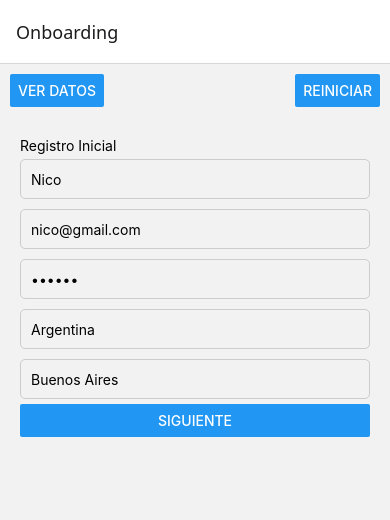
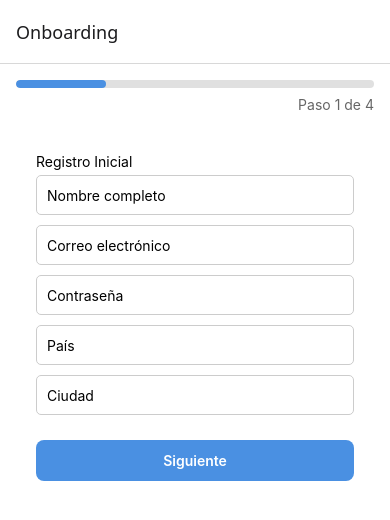
Before and after one commit to nicogomez94/unveilapp, a React Native app: screen /Onboarding in a window 390 px wide. Shown: the top 520 px of the page. Built offline with nearby package versions, Linux system fonts and the light colour scheme.

Commit message:
se añadio funcionalidad de progress indicator para navegacion

```diff
--- a/src/features/onboarding/components/CurriculumPreviewStep.jsx
+++ b/src/features/onboarding/components/CurriculumPreviewStep.jsx
@@ -2,7 +2,7 @@ import React from 'react';
 import { View, Text, StyleSheet, TouchableOpacity } from 'react-native';
 import { useOnboarding } from '../viewmodels/useOnboarding';
 
-const CurriculumPreviewStep = ({ onFinish }) => {
+const CurriculumPreviewStep = ({ onFinish, onPrevious }) => { // Añadir onPrevious
   // Obtiene los datos del onboarding desde el ViewModel
   const { onboardingData } = useOnboarding();
 
@@ -35,9 +35,21 @@ const CurriculumPreviewStep = ({ onFinish }) => {
         <Text>Reseñas: N/A</Text>
         <Text>Nivel: Principiante</Text>
 
-        <TouchableOpacity style={styles.finishButton} onPress={onFinish}>
+        <View style={styles.navigationButtons}>
+          <TouchableOpacity
+            style={[styles.button, styles.backButton]}
+            onPress={onPrevious}
+          >
+            <Text style={styles.backButtonText}>Atrás</Text>
+          </TouchableOpacity>
+
+          <TouchableOpacity
+            style={[styles.button, styles.finishButton]}
+            onPress={onFinish}
+          >
             <Text style={styles.finishButtonText}>Finalizar Onboarding</Text>
-        </TouchableOpacity>
+          </TouchableOpacity>
+        </View>
     </View>
   );
 };
@@ -62,12 +74,28 @@ const styles = StyleSheet.create({
     marginTop: 20,
     marginBottom: 10,
   },
-  finishButton: {
-    backgroundColor: '#4a90e2',
+  navigationButtons: {
+    flexDirection: 'row',
+    justifyContent: 'space-between',
+    marginTop: 30,
+  },
+  button: {
     padding: 15,
     borderRadius: 8,
     alignItems: 'center',
-    marginTop: 30,
+    flex: 1,
+    marginHorizontal: 5,
+  },
+  backButton: {
+    backgroundColor: '#e0e0e0',
+  },
+  backButtonText: {
+    color: '#000',
+    fontWeight: 'bold',
+    fontSize: 16,
+  },
+  finishButton: {
+    backgroundColor: '#4a90e2',
   },
   finishButtonText: {
     color: 'white',
--- a/src/features/onboarding/components/InterestSelectionStep.jsx
+++ b/src/features/onboarding/components/InterestSelectionStep.jsx
@@ -1,5 +1,5 @@
 import React, { useState } from 'react';
-import { View, Text, TouchableOpacity, StyleSheet, FlatList, Alert } from 'react-native';
+import { View, Text, TouchableOpacity, StyleSheet, ScrollView, Alert } from 'react-native';
 import { useOnboarding } from '../viewmodels/useOnboarding';
 
 const interesesData = [
@@ -13,12 +13,10 @@ const interesesData = [
     'Eventos Locales',
 ];
 
-const InterestSelectionStep = ({ onNext }) => {
-  const { saveStepData } = useOnboarding();
-  // Estado para almacenar los intereses seleccionados
-  const [selectedInterests, setSelectedInterests] = useState([]);
+const InterestSelectionStep = ({ onNext, onPrevious }) => {
+  const { onboardingData, updateStepData } = useOnboarding();
+  const [selectedInterests, setSelectedInterests] = useState(onboardingData.interests || []);
 
-  // Función para agregar o quitar un interés de la lista de seleccionados
   const toggleInterest = (interest) => {
     if (selectedInterests.includes(interest)) {
         setSelectedInterests(selectedInterests.filter((item) => item !== interest));
@@ -27,11 +25,10 @@ const InterestSelectionStep = ({ onNext }) => {
     }
   };
 
-  // Función para pasar al siguiente paso, enviando los intereses seleccionados
   const handleNext = () => {
     if (selectedInterests.length > 0) {
       console.log('Intereses seleccionados:', selectedInterests);
-      saveStepData({ interests: selectedInterests });
+      updateStepData({ interests: selectedInterests });
       onNext();
     } else {
       Alert.alert(
@@ -71,9 +68,22 @@ const InterestSelectionStep = ({ onNext }) => {
         ))}
       </View>
 
-      <TouchableOpacity style={styles.nextButton} onPress={handleNext}>
-        <Text style={styles.nextButtonText}>Siguiente</Text>
-      </TouchableOpacity>
+      <View style={styles.navigationButtons}>
+        <TouchableOpacity
+          style={[styles.button, styles.backButton]}
+          onPress={onPrevious}
+        >
+          <Text style={styles.backButtonText}>Atrás</Text>
+        </TouchableOpacity>
+
+        <TouchableOpacity
+          style={[styles.button, styles.nextButton]}
+          onPress={handleNext}
+          disabled={selectedInterests.length === 0}
+        >
+          <Text style={styles.nextButtonText}>Siguiente</Text>
+        </TouchableOpacity>
+      </View>
     </View>
   );
 };
@@ -116,12 +126,28 @@ const styles = StyleSheet.create({
   selectedInterestText: {
     color: 'white',
   },
-  nextButton: {
-    backgroundColor: '#4a90e2',
+  navigationButtons: {
+    flexDirection: 'row',
+    justifyContent: 'space-between',
+    marginTop: 20,
+  },
+  button: {
     padding: 15,
     borderRadius: 8,
     alignItems: 'center',
-    marginTop: 20,
+    flex: 1,
+    marginHorizontal: 5,
+  },
+  backButton: {
+    backgroundColor: '#f0f0f0',
+  },
+  backButtonText: {
+    color: '#666',
+    fontWeight: 'bold',
+    fontSize: 16,
+  },
+  nextButton: {
+    backgroundColor: '#4a90e2',
   },
   nextButtonText: {
     color: 'white',
--- a/src/features/onboarding/components/OnboardingScreen.jsx
+++ b/src/features/onboarding/components/OnboardingScreen.jsx
@@ -1,42 +1,55 @@
 import React, { useState } from 'react';
-import { View, StyleSheet, Button, Text, Alert } from 'react-native';
+import { View, StyleSheet } from 'react-native';
 import RegisterStep from './RegisterStep';
 import SocialMediaStep from './SocialMediaStep';
 import InterestSelectionStep from './InterestSelectionStep';
 import CurriculumPreviewStep from './CurriculumPreviewStep';
-import { useOnboarding } from '../viewmodels/useOnboarding';
+import ProgressIndicator from './ProgressIndicator';
 
 const OnboardingScreen = ({ navigation }) => {
-    const [step, setStep] = useState(1);
-    const { onboardingData, resetOnboardingData } = useOnboarding();
+  const [currentStep, setCurrentStep] = useState(0);
 
-    const handleNext = () => {
-        setStep(step + 1);
+  const goToNext = () => {
+    if (currentStep < 3) {
+      setCurrentStep(currentStep + 1);
+    }
   };
 
-    const handleFinish = () => {
+  const goToPrevious = () => {
+    if (currentStep > 0) {
+      setCurrentStep(currentStep - 1);
+    }
+  };
+
+  const finishOnboarding = () => {
+    // Navegar al Dashboard
     navigation.navigate('Dashboard');
   };
 
-    const showCurrentData = () => {
-        Alert.alert(
-            "Datos actuales",
-            JSON.stringify(onboardingData, null, 2),
-            [{ text: "OK" }]
-        );
+  // Renderizar el paso actual con los props de navegación
+  const renderCurrentStep = () => {
+    switch (currentStep) {
+      case 0:
+        // No pasar onPrevious en el primer paso
+        return <RegisterStep onNext={goToNext} />;
+      case 1:
+        return <SocialMediaStep onNext={goToNext} onPrevious={goToPrevious} />;
+      case 2:
+        return <InterestSelectionStep onNext={goToNext} onPrevious={goToPrevious} />;
+      case 3:
+        return <CurriculumPreviewStep onFinish={finishOnboarding} onPrevious={goToPrevious} />;
+      default:
+        return <RegisterStep onNext={goToNext} />;
+    }
   };
 
   return (
     <View style={styles.container}>
-            <View style={styles.debugButtons}>
-                <Button title="Ver datos" onPress={showCurrentData} />
-                <Button title="Reiniciar" onPress={resetOnboardingData} />
-            </View>
-
-            {step === 1 && <RegisterStep onNext={handleNext} />}
-            {step === 2 && <SocialMediaStep onNext={handleNext} />}
-            {step === 3 && <InterestSelectionStep onNext={handleNext} />}
-            {step === 4 && <CurriculumPreviewStep onFinish={handleFinish} />}
+      <ProgressIndicator
+        steps={4}
+        currentStep={currentStep + 1}
+      />
+      {renderCurrentStep()}
     </View>
   );
 };
@@ -44,12 +57,9 @@ const OnboardingScreen = ({ navigation }) => {
 const styles = StyleSheet.create({
   container: {
     flex: 1,
+    padding: 16,
+    backgroundColor: '#fff',
   },
-    debugButtons: {
-        flexDirection: 'row',
-        justifyContent: 'space-between',
-        padding: 10,
-    }
 });
 
 export default OnboardingScreen;
--- /dev/null
+++ b/src/features/onboarding/components/ProgressIndicator.jsx
@@ -0,0 +1,45 @@
+import React from 'react';
+import { View, Text, StyleSheet } from 'react-native';
+
+const ProgressIndicator = ({ steps, currentStep }) => {
+  return (
+    <View style={styles.container}>
+      <View style={styles.progressBar}>
+        <View
+          style={[
+            styles.progressFill,
+            { width: `${(currentStep / steps) * 100}%` }
+          ]}
+        />
+      </View>
+      <Text style={styles.stepText}>
+        Paso {currentStep} de {steps}
+      </Text>
+    </View>
+  );
+};
+
+const styles = StyleSheet.create({
+  container: {
+    marginBottom: 20,
+  },
+  progressBar: {
+    height: 8,
+    backgroundColor: '#e0e0e0',
+    borderRadius: 4,
+    overflow: 'hidden',
+  },
+  progressFill: {
+    height: '100%',
+    backgroundColor: '#4a90e2',
+    borderRadius: 4,
+  },
+  stepText: {
+    marginTop: 8,
+    fontSize: 14,
+    color: '#666',
+    textAlign: 'right',
+  },
+});
+
+export default ProgressIndicator;
--- a/src/features/onboarding/components/RegisterStep.jsx
+++ b/src/features/onboarding/components/RegisterStep.jsx
@@ -1,25 +1,38 @@
 import React, { useState } from 'react';
-import { View, Text, TextInput, Button, StyleSheet } from 'react-native';
+import { View, Text, TextInput, StyleSheet, TouchableOpacity, Alert } from 'react-native';
 import { useOnboarding } from '../viewmodels/useOnboarding';
+import { useOnboardingStore } from '../../../store/onboardingStore';
 
-const RegisterStep = ({ onNext }) => {
-  const { saveStepData } = useOnboarding();
+const RegisterStep = ({ onNext, onPrevious }) => {
+  const onboardingHook = useOnboarding();
+  const onboardingStore = useOnboardingStore();
+
+  console.log('Funciones disponibles en useOnboarding:', Object.keys(onboardingHook));
+  console.log('Funciones disponibles en useOnboardingStore:', Object.keys(onboardingStore));
+
+  const { onboardingData } = onboardingHook;
+
   const [formData, setFormData] = useState({
-    fullName: 'Nico',
-    email: 'nico@gmail.com',
-    password: '123456',
-    country: 'Argentina',
-    city: 'Buenos Aires',
+    fullName: onboardingData.fullName || '',
+    email: onboardingData.email || '',
+    password: onboardingData.password || '',
+    country: onboardingData.country || '',
+    city: onboardingData.city || '',
   });
 
   const handleNext = () => {
-    // Validar datos antes de continuar
     if (!formData.fullName || !formData.email || !formData.password) {
-      alert('Por favor, completa todos los campos obligatorios.');
+      Alert.alert('Error', 'Por favor, completa todos los campos obligatorios.');
       return;
     }
-    saveStepData(formData);
-    onNext();
+
+    try {
+      onboardingStore.updateStepData(formData);
+      onNext();
+    } catch (error) {
+      console.error('Error al actualizar datos:', error);
+      Alert.alert('Error', 'No se pudieron guardar los datos. Por favor intenta nuevamente.');
+    }
   };
 
   return (
@@ -56,7 +69,27 @@ const RegisterStep = ({ onNext }) => {
         onChangeText={(text) => setFormData({ ...formData, city: text })}
         style={styles.input}
       />
-      <Button title="Siguiente" onPress={handleNext} />
+      <View style={styles.navigationButtons}>
+        {onPrevious && (
+          <TouchableOpacity
+            style={[styles.button, styles.backButton]}
+            onPress={onPrevious}
+          >
+            <Text style={styles.backButtonText}>Atrás</Text>
+          </TouchableOpacity>
+        )}
+
+        <TouchableOpacity
+          style={[
+            styles.button,
+            styles.nextButton,
+            !onPrevious && { marginLeft: 0 }
+          ]}
+          onPress={handleNext}
+        >
+          <Text style={styles.nextButtonText}>Siguiente</Text>
+        </TouchableOpacity>
+      </View>
     </View>
   );
 };
@@ -74,6 +107,33 @@ const styles = StyleSheet.create({
     marginVertical: 5,
     paddingHorizontal: 10,
   },
+  navigationButtons: {
+    flexDirection: 'row',
+    justifyContent: 'space-between',
+    marginTop: 20,
+  },
+  button: {
+    paddingVertical: 12,
+    borderRadius: 8,
+    flex: 1,
+    alignItems: 'center',
+  },
+  backButton: {
+    backgroundColor: '#f5f5f5',
+    marginRight: 8,
+  },
+  backButtonText: {
+    color: '#555',
+    fontWeight: '600',
+  },
+  nextButton: {
+    backgroundColor: '#4a90e2',
+    marginLeft: 8,
+  },
+  nextButtonText: {
+    color: '#fff',
+    fontWeight: '600',
+  },
 });
 
 export default RegisterStep;
--- a/src/features/onboarding/components/SocialMediaStep.jsx
+++ b/src/features/onboarding/components/SocialMediaStep.jsx
@@ -1,16 +1,16 @@
 import React, { useState } from 'react';
-import { View, Text, TextInput, Button, StyleSheet } from 'react-native';
+import { View, Text, TextInput, StyleSheet, TouchableOpacity } from 'react-native';
 import { useOnboarding } from '../viewmodels/useOnboarding';
 
-const SocialMediaStep = ({ onNext }) => {
-  const { saveStepData } = useOnboarding();
-  const [formData, setFormData] = useState({
-    instagram: '',
-    tiktok: '',
+const SocialMediaStep = ({ onNext, onPrevious }) => {
+  const { onboardingData, updateStepData } = useOnboarding();
+  const [socialData, setSocialData] = useState({
+    instagram: onboardingData.instagram || '',
+    tiktok: onboardingData.tiktok || '',
   });
 
   const handleNext = () => {
-    saveStepData(formData);
+    updateStepData(socialData);
     onNext();
   };
 
@@ -22,17 +22,31 @@ const SocialMediaStep = ({ onNext }) => {
       </Text>
       <TextInput
         placeholder="Usuario de Instagram (sin @)"
-        value={formData.instagram}
-        onChangeText={(text) => setFormData({ ...formData, instagram: text })}
+        value={socialData.instagram}
+        onChangeText={(text) => setSocialData({ ...socialData, instagram: text })}
         style={styles.input}
       />
       <TextInput
         placeholder="Usuario de TikTok (sin @)"
-        value={formData.tiktok}
-        onChangeText={(text) => setFormData({ ...formData, tiktok: text })}
+        value={socialData.tiktok}
+        onChangeText={(text) => setSocialData({ ...socialData, tiktok: text })}
         style={styles.input}
       />
-      <Button title="Siguiente" onPress={handleNext} />
+      <View style={styles.navigationButtons}>
+        <TouchableOpacity
+          style={[styles.button, styles.backButton]}
+          onPress={onPrevious}
+        >
+          <Text style={styles.backButtonText}>Atrás</Text>
+        </TouchableOpacity>
+
+        <TouchableOpacity
+          style={[styles.button, styles.nextButton]}
+          onPress={handleNext}
+        >
+          <Text style={styles.nextButtonText}>Siguiente</Text>
+        </TouchableOpacity>
+      </View>
     </View>
   );
 };
@@ -60,6 +74,27 @@ const styles = StyleSheet.create({
     marginVertical: 10,
     paddingHorizontal: 10,
   },
+  navigationButtons: {
+    flexDirection: 'row',
+    justifyContent: 'space-between',
+    marginTop: 20,
+  },
+  button: {
+    padding: 10,
+    borderRadius: 5,
+  },
+  backButton: {
+    backgroundColor: '#ddd',
+  },
+  nextButton: {
+    backgroundColor: '#007BFF',
+  },
+  backButtonText: {
+    color: '#333',
+  },
+  nextButtonText: {
+    color: '#fff',
+  },
 });
 
 export default SocialMediaStep;
--- a/src/features/onboarding/viewmodels/useOnboarding.js
+++ b/src/features/onboarding/viewmodels/useOnboarding.js
@@ -1,23 +1,15 @@
 import { useOnboardingStore } from '../../../store/onboardingStore';
 
-// Hook principal para acceder y manipular datos del onboarding
 export const useOnboarding = () => {
-    const onboardingData = useOnboardingStore((state) => state.onboardingData);
-    const updateStepData = useOnboardingStore((state) => state.updateStepData);
-    const setOnboardingData = useOnboardingStore((state) => state.setOnboardingData);
-    const resetOnboardingData = useOnboardingStore((state) => state.resetOnboardingData);
+  const store = useOnboardingStore();
 
-    const saveStepData = (data) => {
-        console.log('Guardando datos del paso:', data);
-        updateStepData(data);
-    };
-
-    return {
-        onboardingData,
-        saveStepData,
-        resetOnboardingData,
-        setOnboardingData
-    };
+  return {
+    onboardingData: store.onboardingData,
+    setOnboardingData: store.setOnboardingData,
+    // Cambiar el nombre a updateStepData para que coincida con el store
+    updateStepData: store.updateStepData,  // No saveStepData
+    resetOnboardingData: store.resetOnboardingData
+  };
 };
 
 // Hooks específicos para facilitar el acceso a partes concretas
```
Lines whose indentation alone changed are shown as unchanged.
